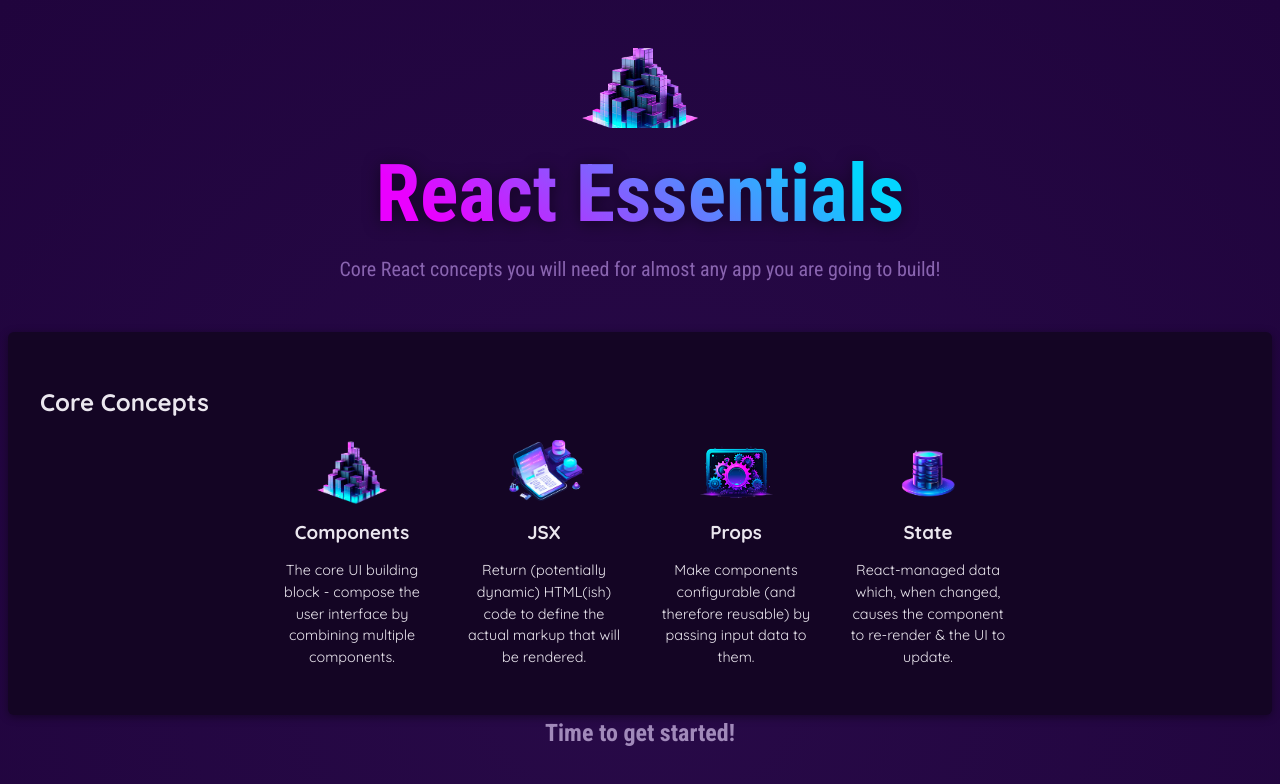
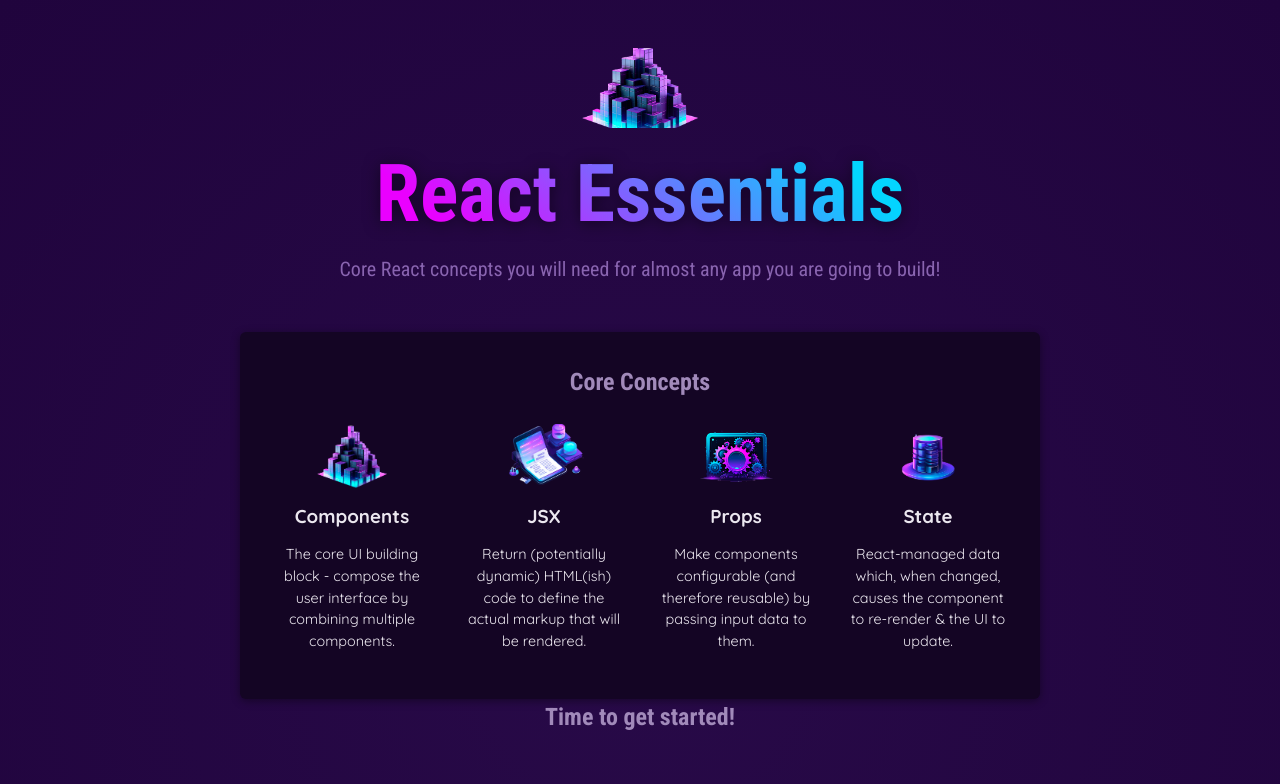
Before and after one commit to Shamoleambo/react-essentials-1, a React (Vite) app: page / in a window 1280 px wide. Shown: the top 784 px of the page. Built offline with nearby package versions, Linux system fonts and the light colour scheme.

Commit message:
fix main tag

```diff
--- a/src/App.jsx
+++ b/src/App.jsx
@@ -6,6 +6,7 @@ function App() {
   return (
     <div>
       <Header />
+      <main>
         <section id='core-concepts'>
           <h2>Core Concepts</h2>
           <ul>
@@ -14,7 +15,6 @@ function App() {
             ))}
           </ul>
         </section>
-      <main>
         <h2>Time to get started!</h2>
       </main>
     </div>
```
Lines whose indentation alone changed are shown as unchanged.
